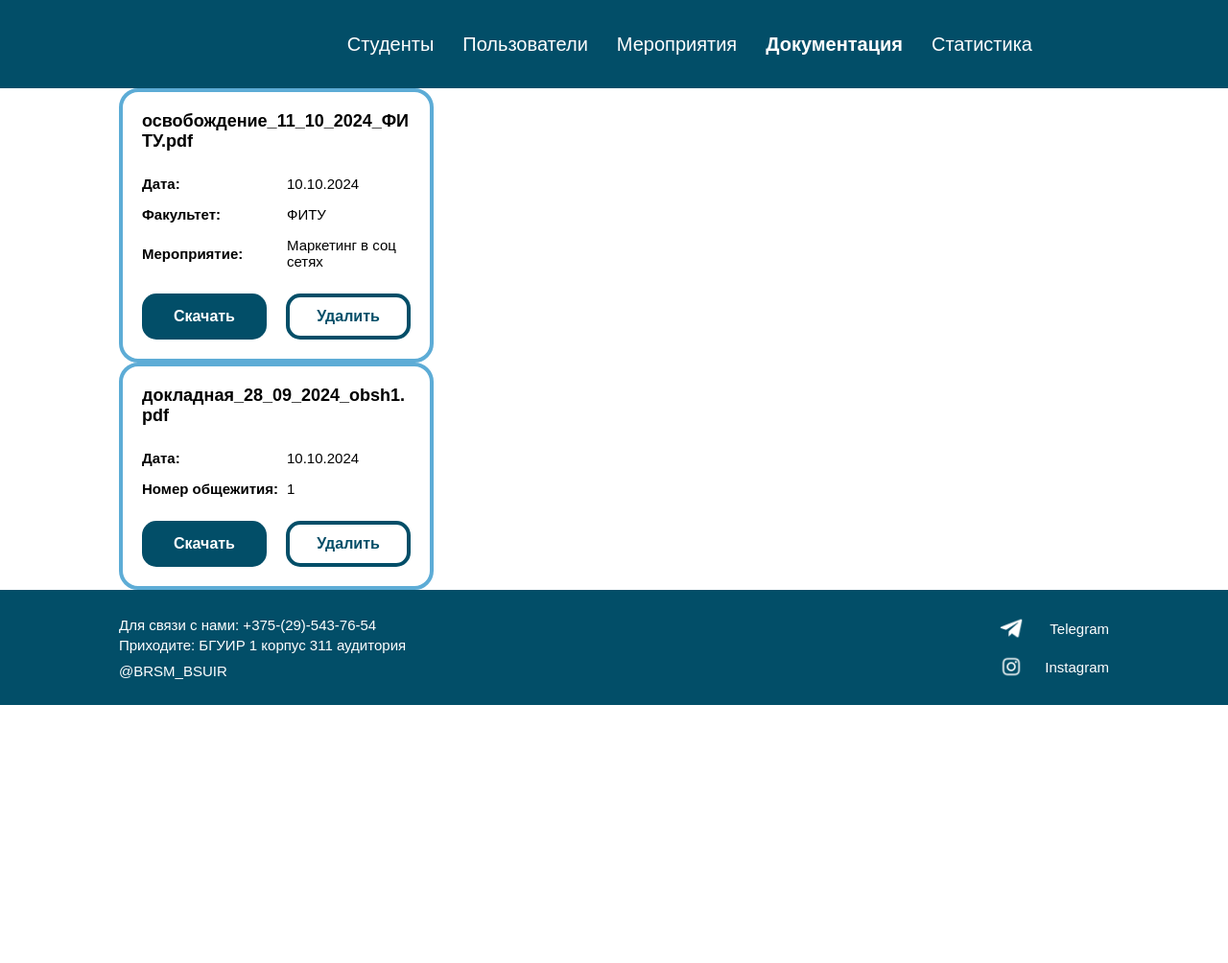
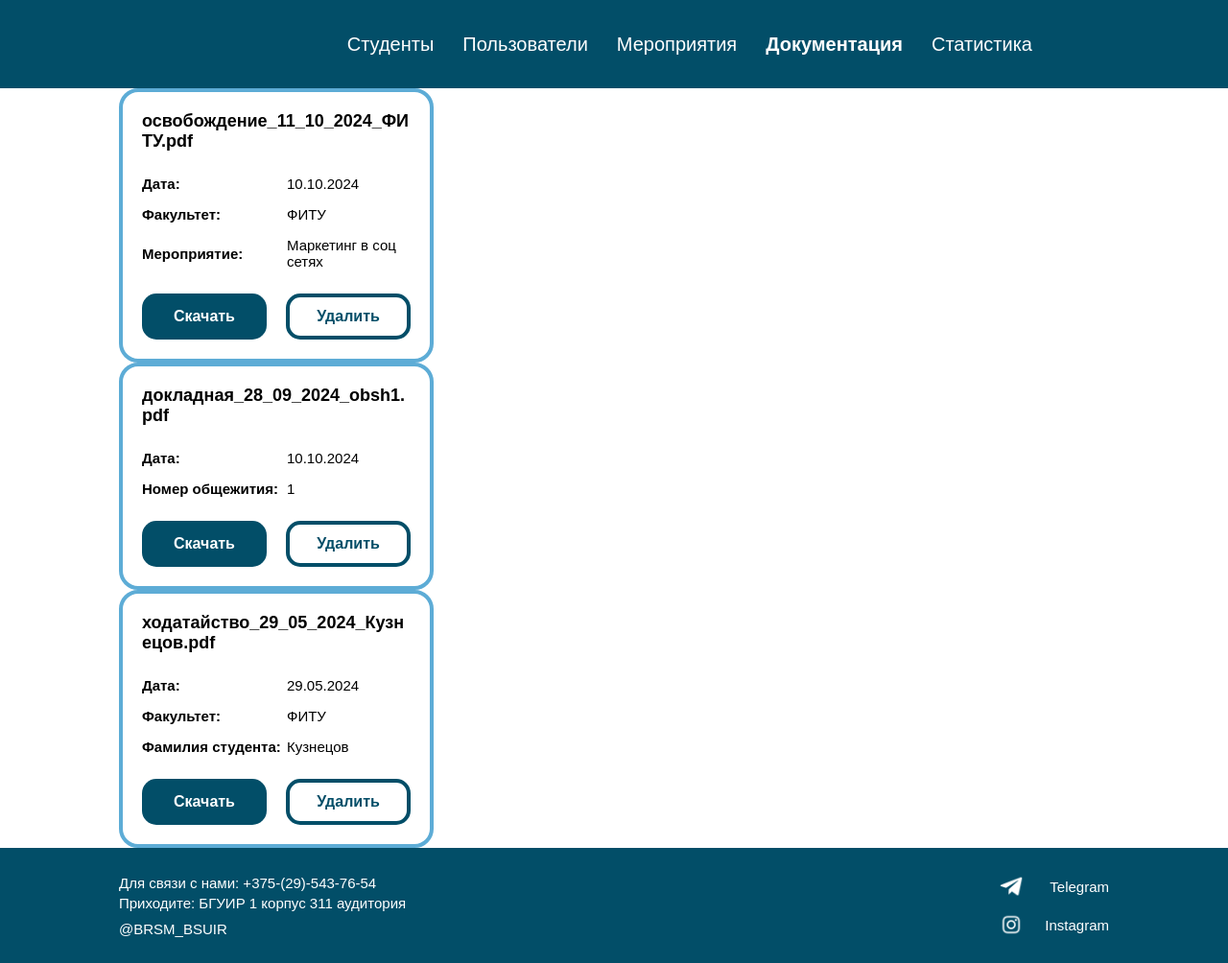
Before and after one commit to Karina2409/BRSM-Project, a plain HTML site: page frontend/pages/secretary/documentations-page.html in a window 1280 px wide. Shown: the whole page at 96% size. Before the commit the page ends 800 px from the top, so only its background shows below. Drawn offline with Linux system fonts and the light colour scheme.

Commit message:
feat: add petition component

```diff
--- a/frontend/pages/secretary/documentations-page.html
+++ b/frontend/pages/secretary/documentations-page.html
@@ -56,6 +56,32 @@
             <button class="empty-button document-card__button">Удалить</button>
         </div>
     </div>
+
+    <div class="petition-card document-card">
+        <div class="document-card__name">ходатайство_29_05_2024_Кузнецов.pdf</div>
+
+        <div class="document-card__info">
+            <div class="document-card__info__row">
+                <div class="document-card__info__row__title">Дата:</div>
+                <div class="document-card__info__row__text">29.05.2024</div>
+            </div>
+
+            <div class="document-card__info__row">
+                <div class="document-card__info__row__title">Факультет:</div>
+                <div class="document-card__info__row__text">ФИТУ</div>
+            </div>
+
+            <div class="document-card__info__row">
+                <div class="document-card__info__row__title">Фамилия студента:</div>
+                <div class="document-card__info__row__text">Кузнецов</div>
+            </div>
+        </div>
+
+        <div class="document-card__buttons">
+            <button class="dark-blue-button document-card__button">Скачать</button>
+            <button class="empty-button document-card__button">Удалить</button>
+        </div>
+    </div>
 </main>
 
 <footer class="footer"></footer>
```
Also changed, not shown: frontend/scripts/components/petitionComponent.js (added, +33 -0 lines).
